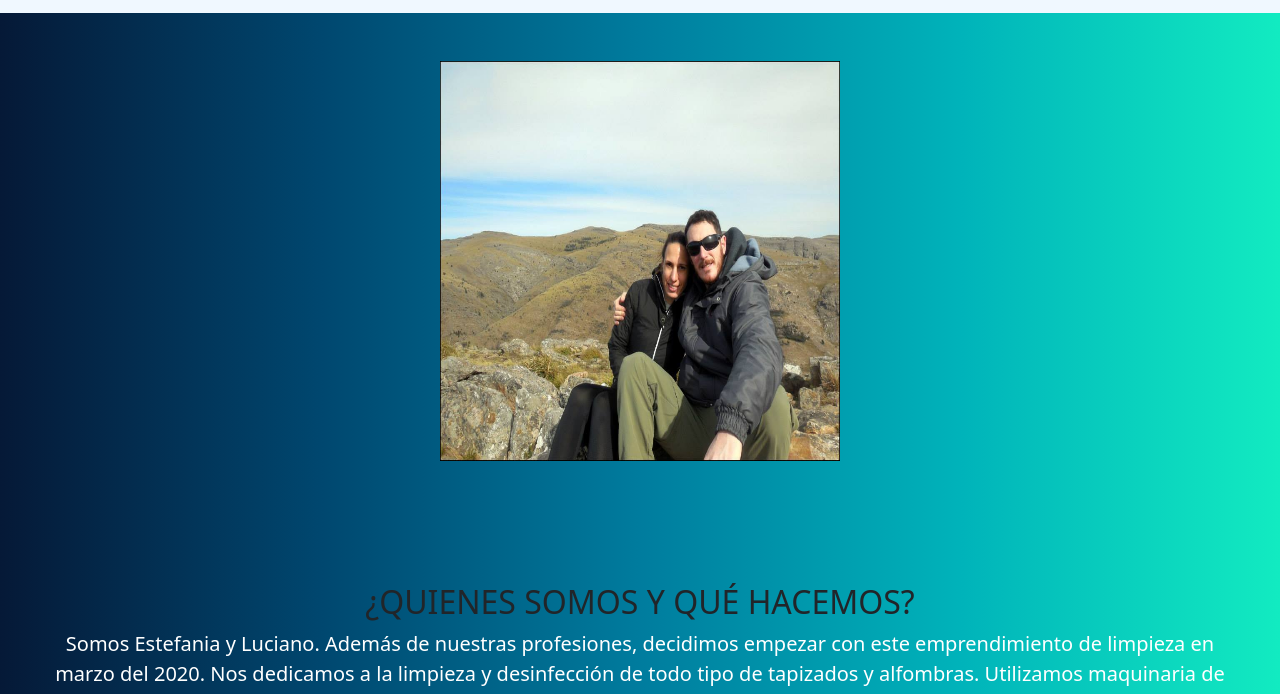
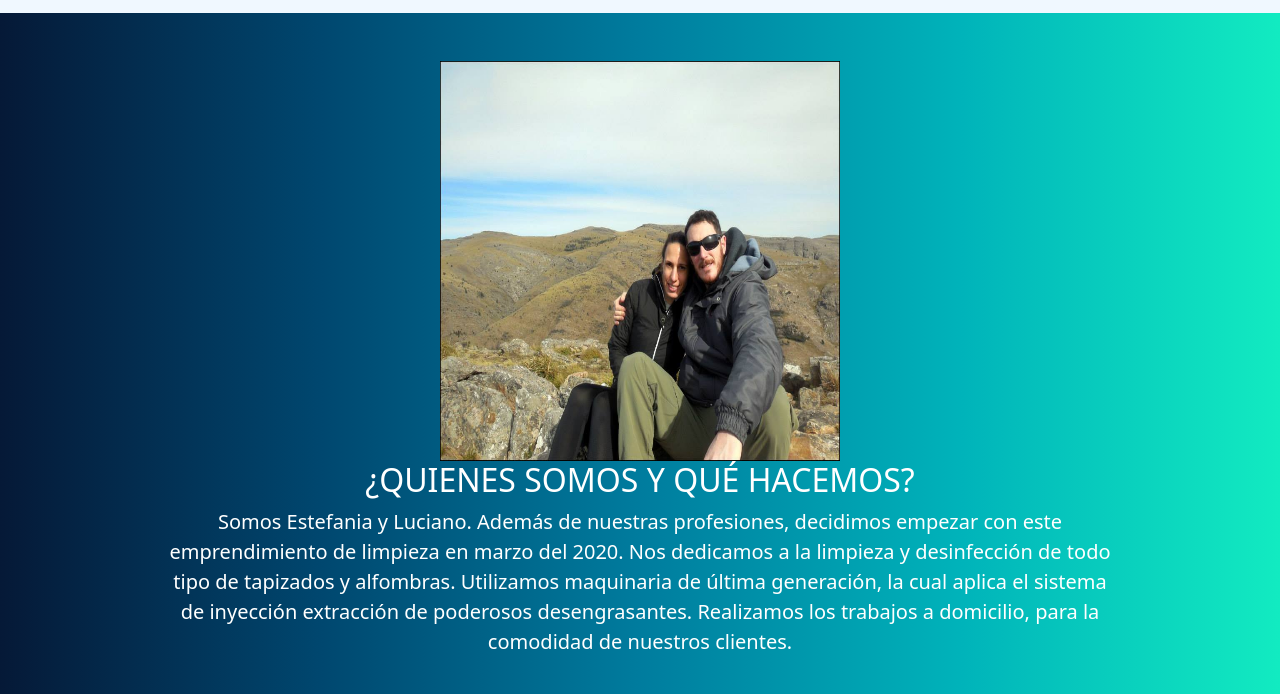
Before and after one commit to lucianopaciaroni/miprimerpaginaweb, a website: page páginas/sobre-nosotros.html in a window 1280 px wide. Shown: the part 87-781 px from the top of the page. Drawn offline with Linux system fonts and the light colour scheme; a web font is replaced by a local one.

Commit message:
Proyecto final definitivo

```diff
--- a/scss/parciales/_sections.scss
+++ b/scss/parciales/_sections.scss
@@ -205,11 +205,16 @@ align-items: center;
     display: grid;
     grid-template-columns: 2fr;
     grid-template-rows: 1fr;
-    height: 800px;
+    height: 700px;
     justify-items: center;
-    padding: 3rem;
+    padding: 3rem 10rem;
     text-align: center;
     background-image: linear-gradient(to right, #051937, #00476f, #007c9e, #00b3ba, #12ebc1);
+}
+
+h2 {
+    color: white;
+
 }
 
 .párrafo1 {
```
Also changed, not shown: CSS/estilos.css.
